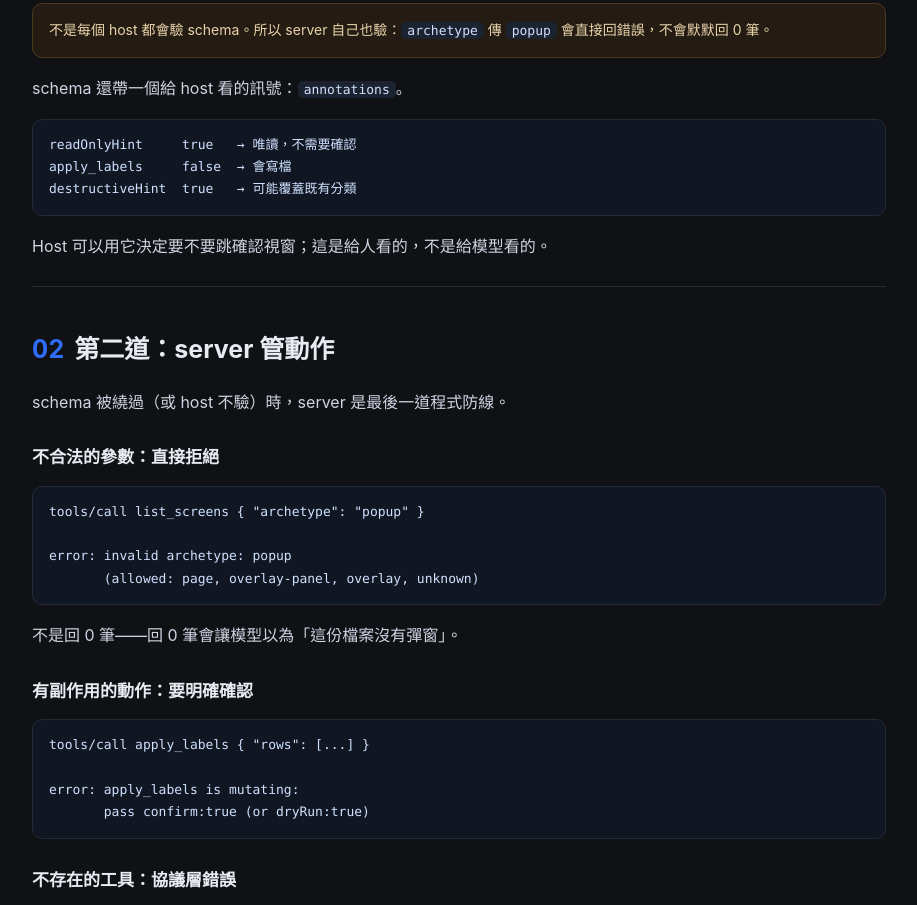
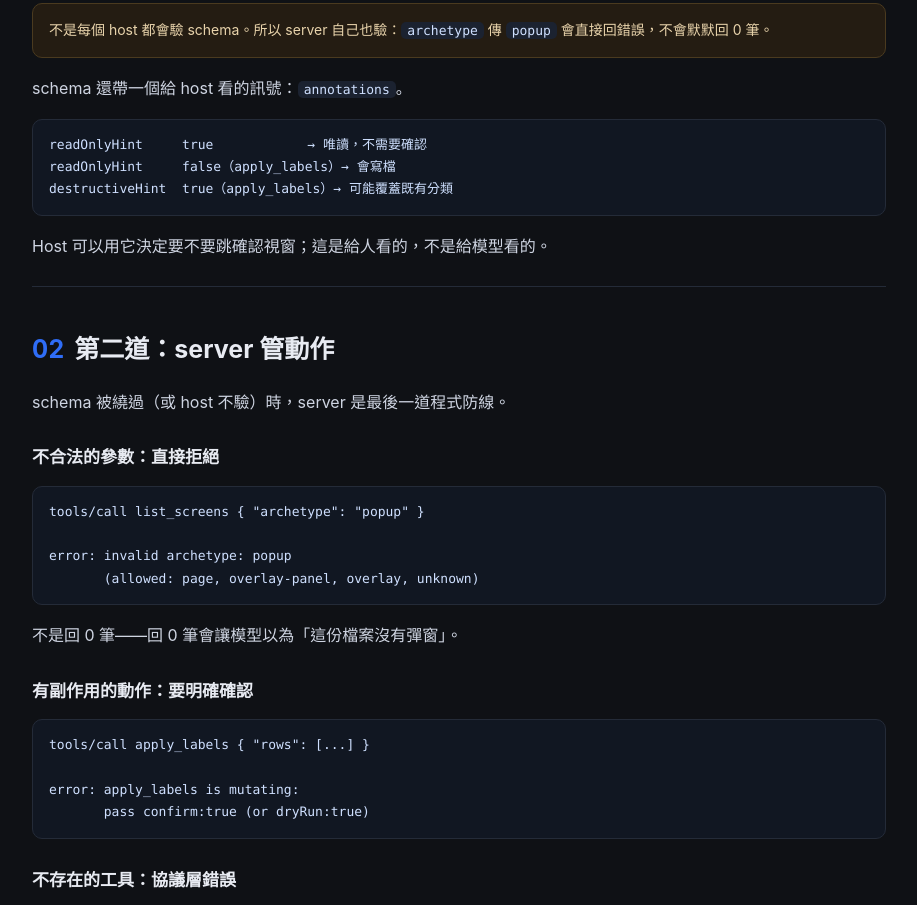
Before and after one commit to yandapengh/Rea-FigmaDesign, a website: page docs/constraints.html in a window 1280 px wide. Shown: the part 1119-2024 px from the top of the page, without its empty margins (296-1213 px from the left). Drawn offline with Linux system fonts and the light colour scheme.

Commit message:
docs(constraints): clarify the annotation lines

```diff
--- a/docs/constraints.html
+++ b/docs/constraints.html
@@ -103,9 +103,9 @@
   <div class="warnbox">不是每個 host 都會驗 schema。所以 server 自己也驗：<code>archetype</code> 傳 <code>popup</code> 會直接回錯誤，不會默默回 0 筆。</div>
 
   <p>schema 還帶一個給 host 看的訊號：<code>annotations</code>。</p>
-  <pre><code>readOnlyHint     true   → 唯讀，不需要確認
-apply_labels     false  → 會寫檔
-destructiveHint  true   → 可能覆蓋既有分類</code></pre>
+  <pre><code>readOnlyHint     true            → 唯讀，不需要確認
+readOnlyHint     false（apply_labels）→ 會寫檔
+destructiveHint  true（apply_labels）→ 可能覆蓋既有分類</code></pre>
   <p>Host 可以用它決定要不要跳確認視窗；這是給人看的，不是給模型看的。</p>
 </section>
 
```
